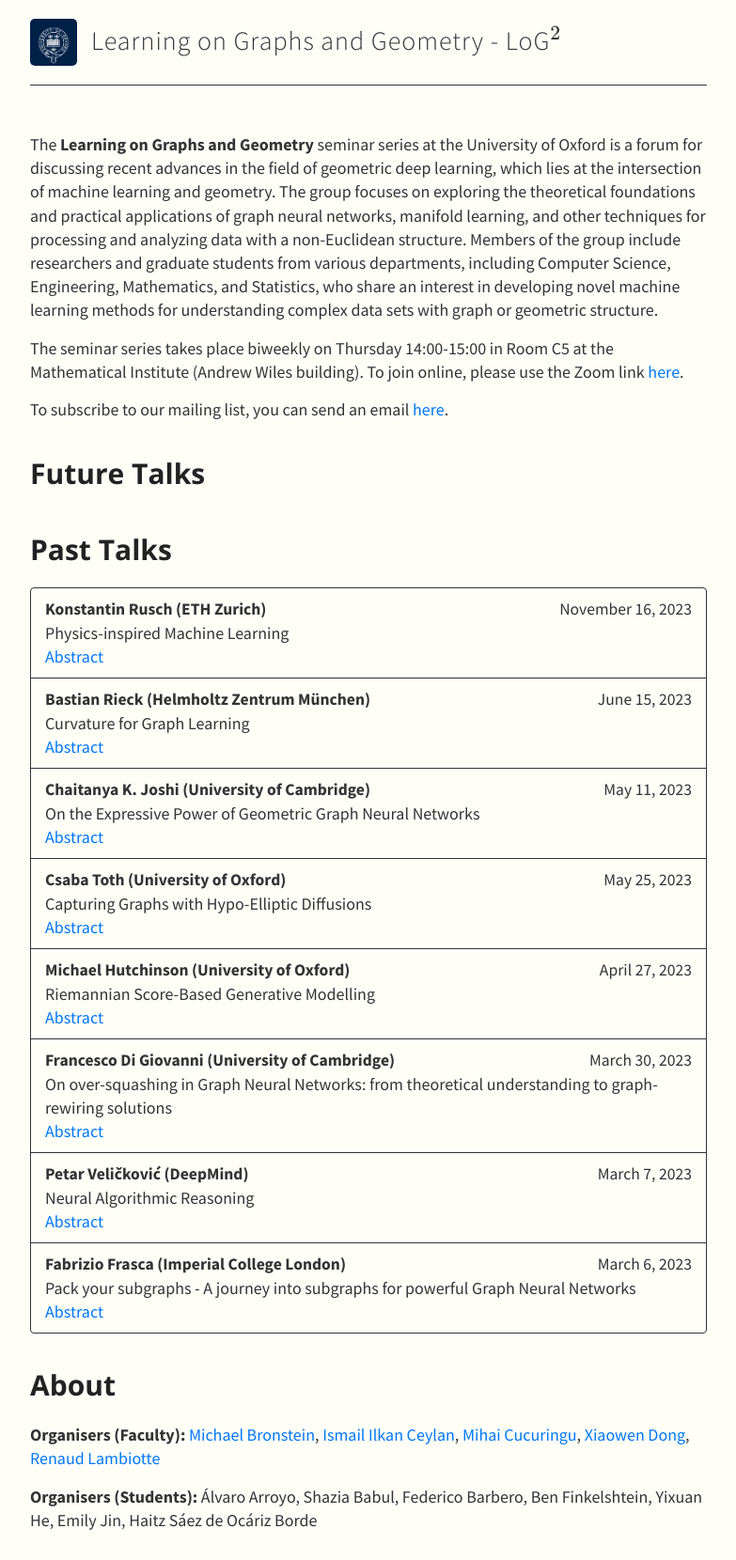
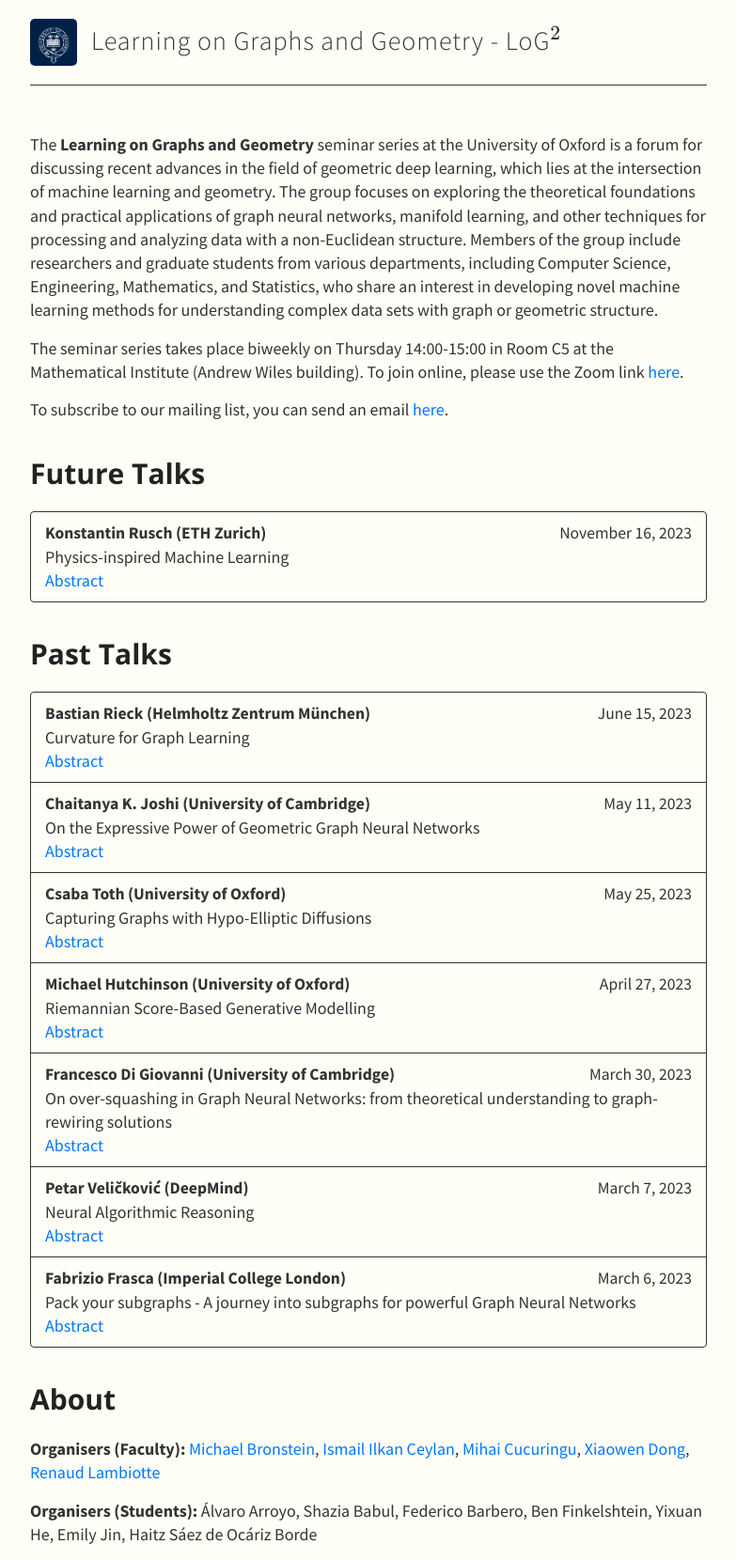
Before and after one commit to log-2/log-2.github.io, a Jekyll site: the page built from index.md, in a window 1280 px wide. Shown: the whole page at 94% size, without its empty margins (248-1031 px from the left). Built offline with Jekyll 4.4.1, drawn with Linux system fonts in a browser that asks for light colours; nearby versions of some CDN libraries; formulas are drawn with MathJax 3; part of the change alters nothing that is shown.

```diff
--- a/_data/talks.yml
+++ b/_data/talks.yml
@@ -1,14 +1,13 @@
 - type: Future Talks
-  members:
-
-
-- type: Past Talks
   members:
     - speaker: Konstantin Rusch (ETH Zurich)
       date: November 16, 2023
       title: "Physics-inspired Machine Learning"
       abstract: "Combining physics with machine learning is a rapidly growing field of research. Thereby, most work focuses on leveraging machine learning methods to solve problems in physics. Here, however, we focus on the converse, i.e., physics-inspired machine learning, which can be described as incorporating structure from physical systems into machine learning methods to obtain models with better inductive biases. More concretely, we propose several physics-inspired deep learning architectures for sequence modeling based on nonlinear coupled oscillators, Hamiltonian systems, and multi-scale dynamical systems. The proposed architectures tackle central problems in the field of recurrent sequence modeling, namely the vanishing and exploding gradients problem as well as the issue of insufficient expressive power. Moreover, we discuss physics-inspired learning on graphs, wherein the dynamics of the message-passing propagation are derived from physical systems. We further prove that these methods mitigate the over-smoothing issue, thereby enabling the construction of deep graph neural networks (GNNs). We extensively test all proposed methods on a variety of versatile synthetic and real-world datasets, ranging from image recognition, speech recognition, medical applications, and scientific computing for sequence models, to citation networks, computational chemistry applications, and networks of articles and websites for graph learning models."
       bio:
+
+- type: Past Talks
+  members:
     - speaker: Bastian Rieck (Helmholtz Zentrum München)
       date: June 15, 2023
       title: "Curvature for Graph Learning"
```
